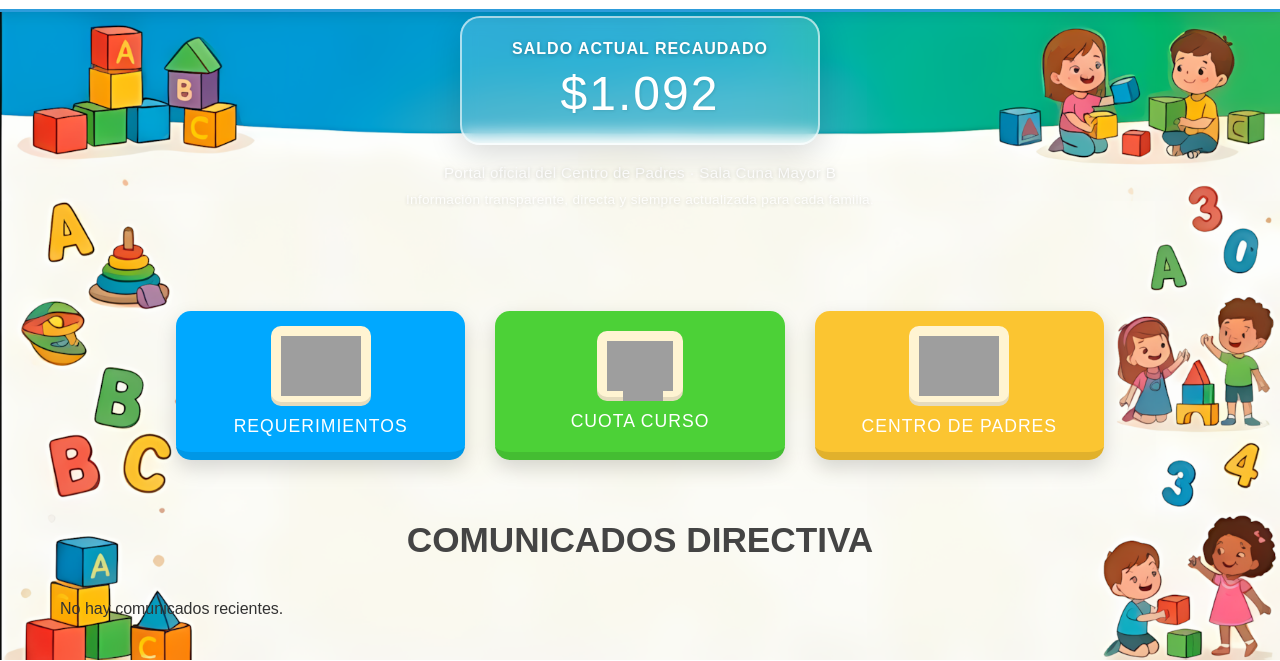
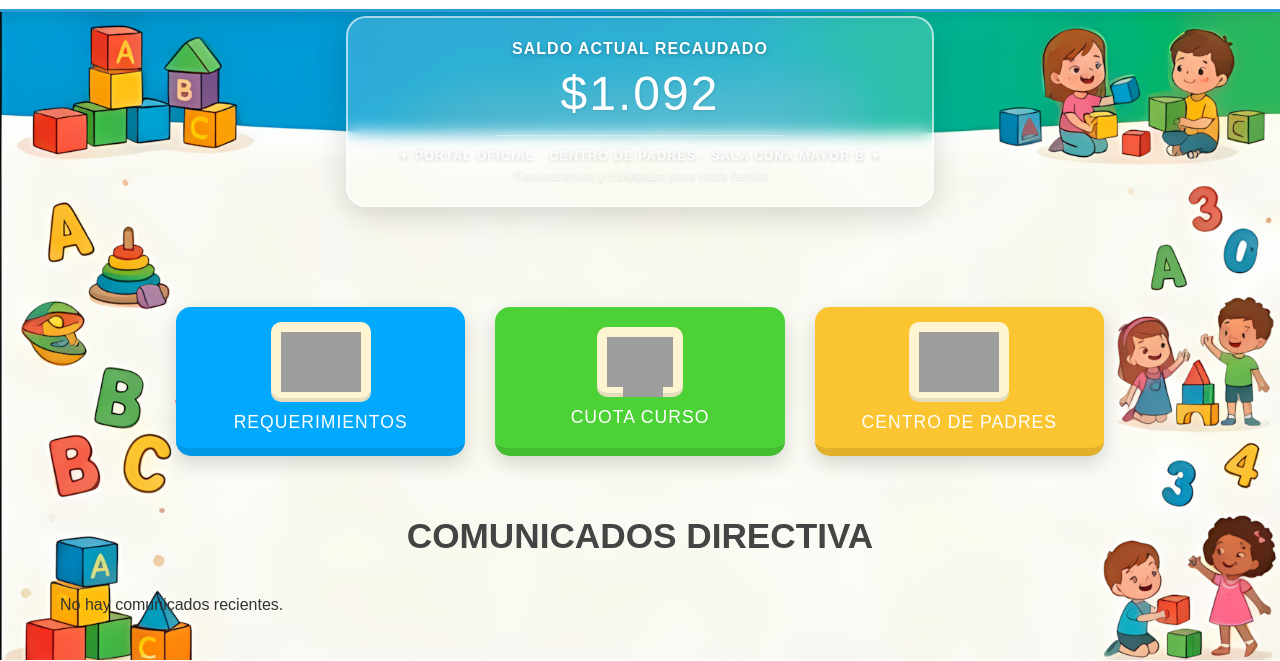
Before and after one commit to Zaviso/Sala-cuna-mayor-B-CHARITAS, a website built with Vite: page index.html in a window 1280 px wide. Shown: the part 59-720 px from the top of the page. Built offline with nearby package versions, Linux system fonts and the light colour scheme; no server answers; grey boxes are pictures that could not be loaded.

Commit message:
Eslogan dentro del saldo-card con linea divisora y estilo elegante

```diff
--- a/index.html
+++ b/index.html
@@ -38,14 +38,13 @@
     <main class="page-wrapper">
         <!-- HERO BANNER - SALDO RECAUDADO -->
         <section class="new-hero">
-            <div class="hero-content container" style="flex-direction:column; gap:16px;">
+            <div class="hero-content container">
                 <div class="saldo-card">
                     <p class="saldo-label">Saldo Actual Recaudado</p>
                     <h1 id="current-balance" class="saldo-amount">$0</h1>
-                </div>
-                <div id="hero-slogan" class="hero-slogan">
-                    Portal oficial del Centro de Padres · Sala Cuna Mayor B<br>
-                    <span>Información transparente, directa y siempre actualizada para cada familia.</span>
+                    <div class="saldo-divider"></div>
+                    <p class="saldo-slogan">✦ Portal oficial · Centro de Padres · Sala Cuna Mayor B ✦</p>
+                    <p class="saldo-sub">Transparencia y confianza para cada familia</p>
                 </div>
             </div>
         </section>
--- a/style.css
+++ b/style.css
@@ -340,22 +340,30 @@ body.portal-body {
     text-transform: uppercase;
 }
 
-.hero-slogan {
-    color: rgba(255,255,255,0.92);
-    font-size: 0.95rem;
-    font-weight: 500;
-    text-align: center;
+.saldo-divider {
+    width: 60%;
+    height: 1px;
+    background: rgba(255,255,255,0.35);
+    margin: 14px auto 12px;
+}
+
+.saldo-slogan {
+    color: rgba(255,255,255,0.95);
+    font-size: 0.78rem;
+    font-weight: 700;
+    letter-spacing: 1.2px;
+    text-transform: uppercase;
+    margin: 0 0 5px;
     text-shadow: 0 1px 4px rgba(0,0,0,0.2);
-    letter-spacing: 0.3px;
-    line-height: 1.6;
-}
-
-.hero-slogan span {
-    display: block;
-    font-size: 0.85rem;
-    opacity: 0.85;
+}
+
+.saldo-sub {
+    color: rgba(255,255,255,0.8);
+    font-size: 0.82rem;
     font-weight: 400;
-    margin-top: 4px;
+    margin: 0;
+    font-style: italic;
+    text-shadow: 0 1px 3px rgba(0,0,0,0.15);
 }
 
 .saldo-amount {
```
